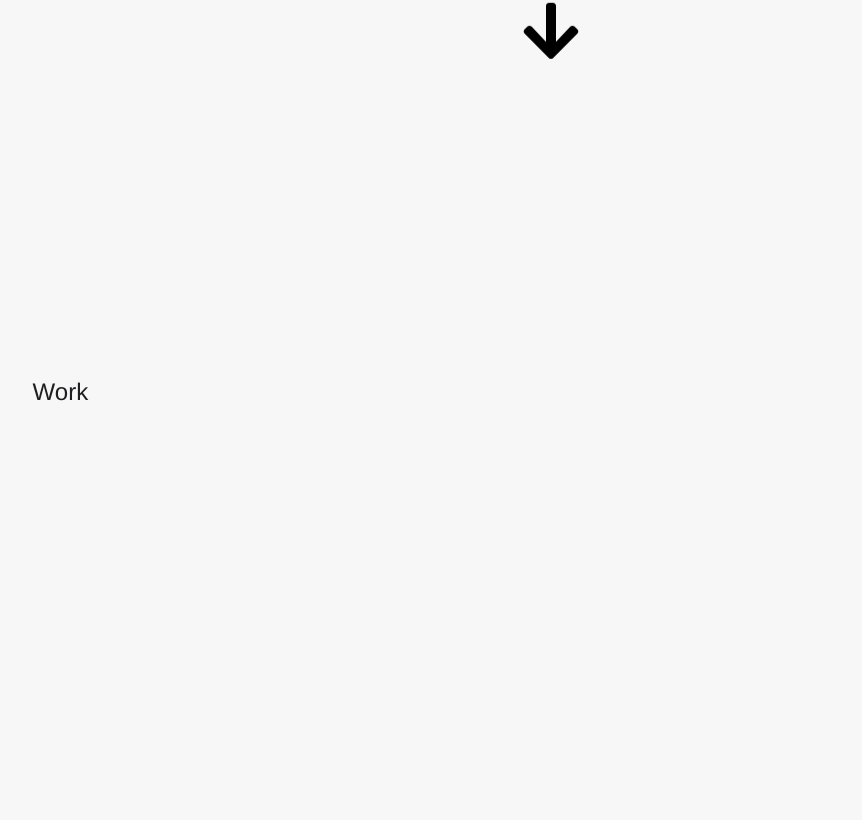
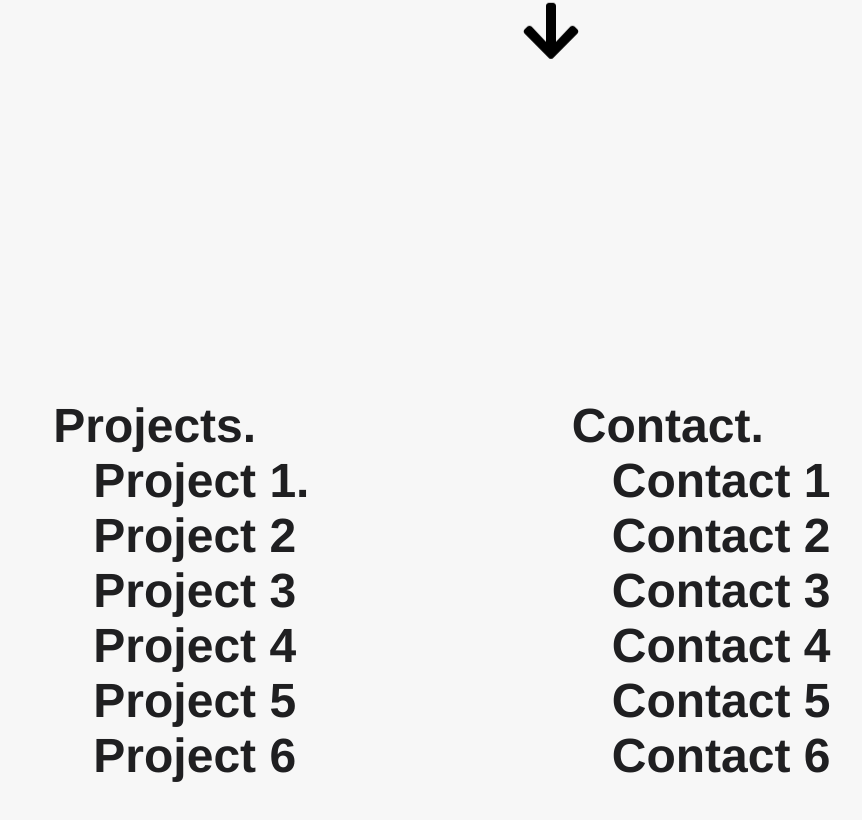
Before and after one commit to madebymak/portfolio-react, a React (Create React App) app: page / in a window 1280 px wide. Shown: the part 464-1284 px from the top of the page, without its empty margins (89-951 px from the left). Built offline with nearby package versions, Linux system fonts and the light colour scheme.

Commit message:
Add info section links

```diff
--- a/src/App.css
+++ b/src/App.css
@@ -119,11 +119,6 @@
   font-size: 1.5em;
 }
 
-.list {
-  list-style: none;
-  text-align: left;
-  font-size: 1em;
-}
 
 
 
--- a/src/components/info.css
+++ b/src/components/info.css
@@ -0,0 +1,11 @@
+.info-col {
+    display: block;
+    font-size: 2em;
+    font-weight: bold;
+}
+
+.project-list {
+    list-style: none;
+    margin: 0;
+    text-align: left;
+}
--- a/src/components/info.js
+++ b/src/components/info.js
@@ -1,11 +1,35 @@
 import React from 'react';
 import './info.css';
+import { FontAwesomeIcon } from '@fortawesome/react-fontawesome';
+import { faTimes } from '@fortawesome/free-solid-svg-icons';
 
 function InfoSection() {
     return (
         <div className='row'>
             <div id='work' className='section work'>
-                Work
+                <div className='col-6 info-col'>
+                    <span className=''>Projects.</span>
+                    <ul className='project-list'>
+                        <li>Project 1.</li>
+                        <li>Project 2</li>
+                        <li>Project 3</li>
+                        <li>Project 4</li>
+                        <li>Project 5</li>
+                        <li>Project 6</li>
+                    </ul>
+                </div>
+
+                <div className='col-6 info-col'>
+                    <span className=''>Contact.</span>
+                    <ul className='project-list'>
+                        <li>Contact 1</li>
+                        <li>Contact 2</li>
+                        <li>Contact 3</li>
+                        <li>Contact 4</li>
+                        <li>Contact 5</li>
+                        <li>Contact 6</li>
+                    </ul>
+                </div>
             </div>
         </div>
     )
```
